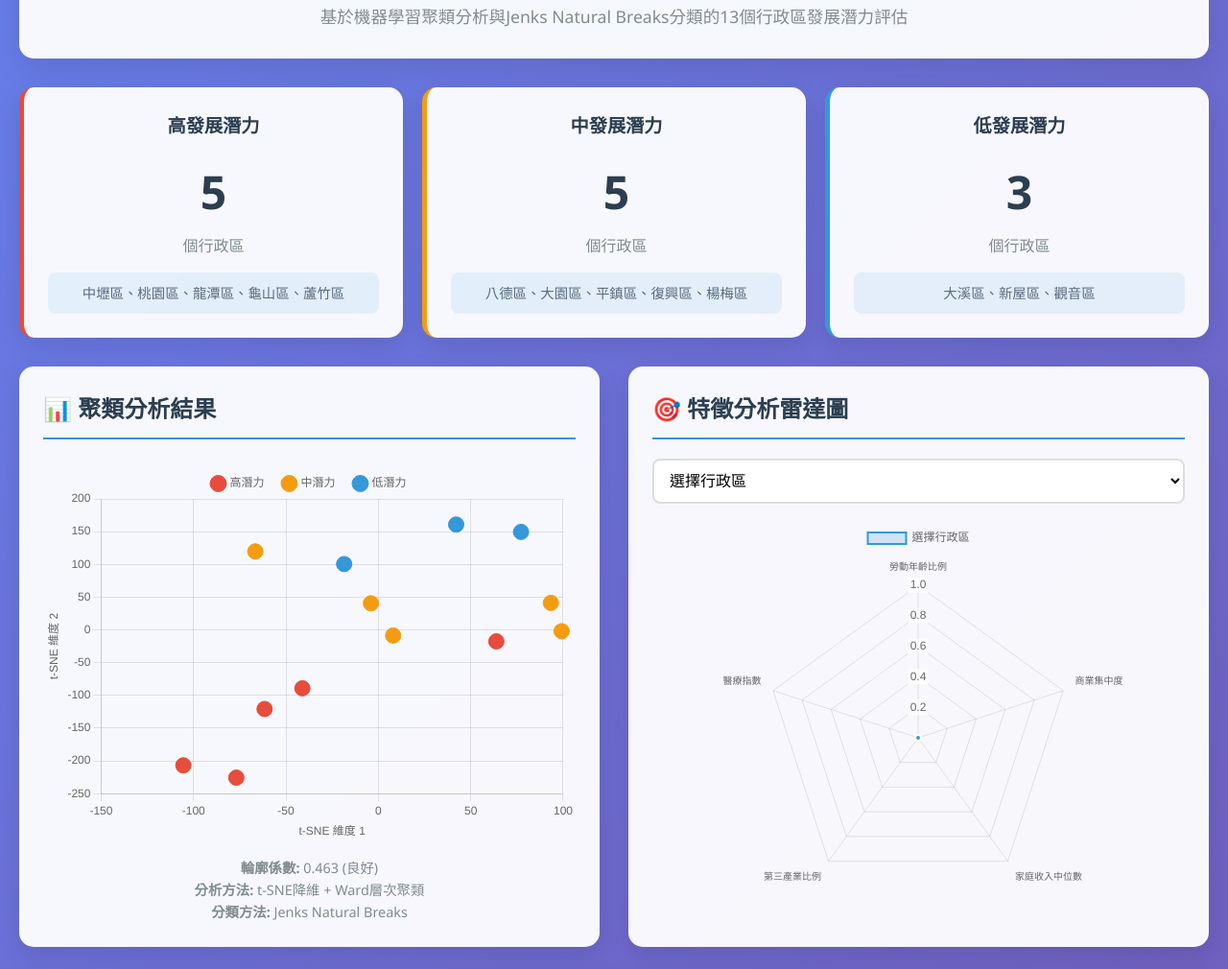
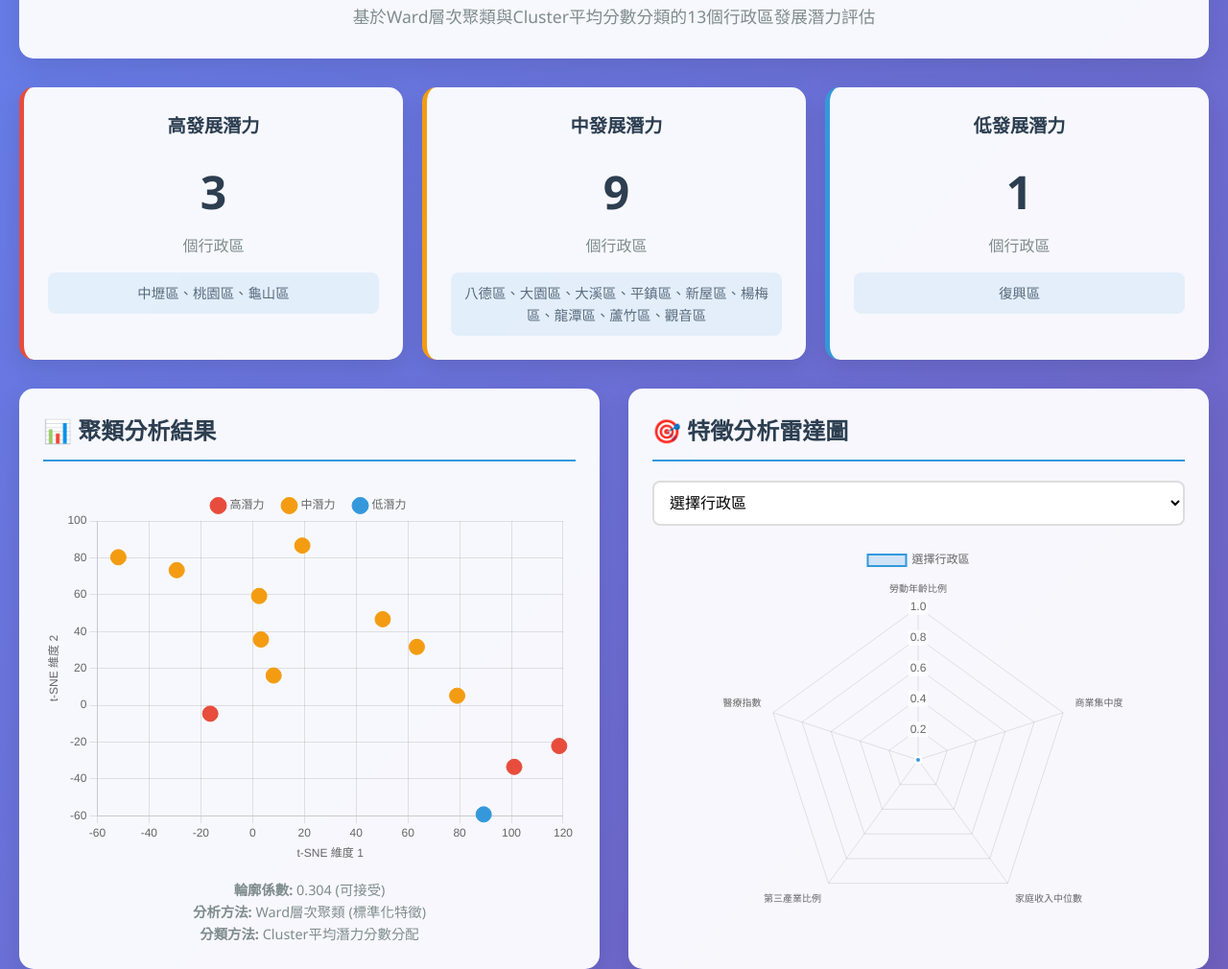
Before and after one commit to mentaikoisgood/Taoyuan-District-Income-Analysis, a plain HTML site: page docs/index.html in a window 1280 px wide. Shown: the part 121-1131 px from the top of the page at 96% size. Drawn offline with nearby package versions, Linux system fonts and the light colour scheme.

Commit message:
改用Ward聚類+Cluster平均分數分類：直接對標準化特徵進行Ward聚類，根據各cluster平均潛力分數分配高中低等級，結果為高潛力3區(桃園核心)、中潛力9區(發展中)、低潛力1區(復興山區)，更符合地理與發展實際情況

```diff
--- a/docs/index.html
+++ b/docs/index.html
@@ -12,28 +12,28 @@
         <!-- 標題區域 -->
         <header class="header">
             <h1>🏙️ 桃園市行政區發展潛力分析</h1>
-            <p class="subtitle">基於機器學習聚類分析與Jenks Natural Breaks分類的13個行政區發展潛力評估</p>
+            <p class="subtitle">基於Ward層次聚類與Cluster平均分數分類的13個行政區發展潛力評估</p>
         </header>
 
         <!-- 主要指標卡片 -->
         <section class="metrics-cards">
             <div class="card high-potential">
                 <h3>高發展潛力</h3>
-                <div class="metric-value">5</div>
+                <div class="metric-value">3</div>
                 <div class="metric-label">個行政區</div>
-                <div class="districts-list">中壢區、桃園區、龍潭區、龜山區、蘆竹區</div>
+                <div class="districts-list">中壢區、桃園區、龜山區</div>
             </div>
             <div class="card medium-potential">
                 <h3>中發展潛力</h3>
-                <div class="metric-value">5</div>
+                <div class="metric-value">9</div>
                 <div class="metric-label">個行政區</div>
-                <div class="districts-list">八德區、大園區、平鎮區、復興區、楊梅區</div>
+                <div class="districts-list">八德區、大園區、大溪區、平鎮區、新屋區、楊梅區、龍潭區、蘆竹區、觀音區</div>
             </div>
             <div class="card low-potential">
                 <h3>低發展潛力</h3>
-                <div class="metric-value">3</div>
+                <div class="metric-value">1</div>
                 <div class="metric-label">個行政區</div>
-                <div class="districts-list">大溪區、新屋區、觀音區</div>
+                <div class="districts-list">復興區</div>
             </div>
         </section>
 
@@ -46,9 +46,9 @@
                     <canvas id="clusterChart"></canvas>
                 </div>
                 <div class="chart-info">
-                    <p><strong>輪廓係數:</strong> 0.463 (良好)</p>
-                    <p><strong>分析方法:</strong> t-SNE降維 + Ward層次聚類</p>
-                    <p><strong>分類方法:</strong> Jenks Natural Breaks</p>
+                    <p><strong>輪廓係數:</strong> 0.304 (可接受)</p>
+                    <p><strong>分析方法:</strong> Ward層次聚類 (標準化特徵)</p>
+                    <p><strong>分類方法:</strong> Cluster平均潛力分數分配</p>
                 </div>
             </section>
 
@@ -109,30 +109,30 @@
             <h2>💡 關鍵洞察與政策建議</h2>
             <div class="insights-grid">
                 <div class="insight-card">
-                    <h3>🏢 高潛力區域 (Jenks ≥ 0.453)</h3>
+                    <h3>🏢 高潛力區域 (Cluster 2)</h3>
                     <ul>
-                        <li>集中在桃園核心都會區及新興發展區</li>
-                        <li>平均綜合分數 0.638</li>
-                        <li>醫療資源豐富，產業結構完善</li>
-                        <li><strong>建議:</strong> 強化創新產業聚落發展</li>
+                        <li>桃園核心都會區三大重點區域</li>
+                        <li>平均綜合分數 0.717</li>
+                        <li>醫療資源充足，產業發達</li>
+                        <li><strong>建議:</strong> 持續強化核心競爭力與創新產業</li>
                     </ul>
                 </div>
                 <div class="insight-card">
-                    <h3>🌱 中潛力區域 (Jenks 0.266-0.453)</h3>
+                    <h3>🌱 中潛力區域 (Cluster 0)</h3>
                     <ul>
-                        <li>介於都會與偏鄉之間的發展中區域</li>
-                        <li>平均綜合分數 0.361</li>
-                        <li>產業結構較為均衡，具發展潛力</li>
-                        <li><strong>建議:</strong> 發展特色產業與觀光</li>
+                        <li>最大的發展中區域群組，涵蓋9個行政區</li>
+                        <li>平均綜合分數 0.349</li>
+                        <li>發展程度差異較大，具成長潛力</li>
+                        <li><strong>建議:</strong> 因地制宜發展特色產業</li>
                     </ul>
                 </div>
                 <div class="insight-card">
-                    <h3>🌾 低潛力區域 (Jenks < 0.266)</h3>
+                    <h3>🌾 低潛力區域 (Cluster 1)</h3>
                     <ul>
-                        <li>偏向農業與傳統產業的區域</li>
-                        <li>平均綜合分數 0.186</li>
-                        <li>基礎建設與醫療資源待加強</li>
-                        <li><strong>建議:</strong> 加強基礎建設與社會服務</li>
+                        <li>偏遠山區，地理條件特殊</li>
+                        <li>綜合分數 0.266</li>
+                        <li>原住民文化豐富，觀光資源獨特</li>
+                        <li><strong>建議:</strong> 發展生態觀光與文化特色產業</li>
                     </ul>
                 </div>
             </div>
@@ -151,12 +151,12 @@
                     <p>創建5個關鍵特徵並設定權重：所得(35%)、產業(25%)、醫療(20%)、人口(15%)、商業(5%)</p>
                 </div>
                 <div class="step">
-                    <h4>STEP 3: 聚類分析</h4>
-                    <p>使用t-SNE降維+Ward層次聚類進行空間分群</p>
+                    <h4>STEP 3: Ward聚類</h4>
+                    <p>直接對標準化特徵進行Ward層次聚類，獲得3個自然分群</p>
                 </div>
                 <div class="step">
-                    <h4>STEP 4: Jenks分類</h4>
-                    <p>使用Jenks Natural Breaks方法進行潛力等級分類，確保組內同質性最大化</p>
+                    <h4>STEP 4: Cluster分類</h4>
+                    <p>計算各cluster平均潛力分數，按分數高低分配高/中/低潛力等級</p>
                 </div>
             </div>
         </section>
--- a/docs/js/data.js
+++ b/docs/js/data.js
@@ -1,72 +1,72 @@
-// 桃園市行政區特徵數據 (基於Jenks Natural Breaks分類)
+// 桃園市行政區特徵數據 (基於Ward聚類 + Cluster平均分數分類)
 const districtData = {
     "中壢區": {
         "潛力等級": "高潛力",
-        "集群編號": 0,
+        "集群編號": 2,
         "家庭收入中位數": 504000,
         "勞動年齡比例": 72.21,
         "商業集中度": 7.79,
         "第三產業比例": 88.19,
         "醫療指數": 0.212,
         "綜合分數": 0.628,
-        "分群機率": 0.665,
-        "tsne_x": -61.56,
-        "tsne_y": -120.77
+        "分群機率": 0.405,
+        "tsne_x": 101.09,
+        "tsne_y": -33.52
     },
     "八德區": {
         "潛力等級": "中潛力",
-        "集群編號": 2,
+        "集群編號": 0,
         "家庭收入中位數": 449000,
         "勞動年齡比例": 72.60,
         "商業集中度": 7.91,
         "第三產業比例": 79.60,
         "醫療指數": 0.095,
         "綜合分數": 0.327,
-        "分群機率": 0.432,
-        "tsne_x": -4.01,
-        "tsne_y": 40.55
+        "分群機率": 0.774,
+        "tsne_x": 2.54,
+        "tsne_y": 59.26
     },
     "大園區": {
         "潛力等級": "中潛力",
-        "集群編號": 2,
+        "集群編號": 0,
         "家庭收入中位數": 447000,
         "勞動年齡比例": 73.06,
         "商業集中度": 7.85,
         "第三產業比例": 82.23,
         "醫療指數": 0.108,
         "綜合分數": 0.393,
-        "分群機率": 0.533,
-        "tsne_x": 93.36,
-        "tsne_y": 41.19
+        "分群機率": 0.510,
+        "tsne_x": 50.29,
+        "tsne_y": 46.65
     },
     "大溪區": {
-        "潛力等級": "低潛力",
-        "集群編號": 1,
+        "潛力等級": "中潛力",
+        "集群編號": 0,
         "家庭收入中位數": 424000,
         "勞動年齡比例": 71.97,
         "商業集中度": 7.97,
         "第三產業比例": 78.04,
         "醫療指數": 0.023,
         "綜合分數": 0.187,
-        "分群機率": 0.577,
-        "tsne_x": -18.51,
-        "tsne_y": 100.57
+        "分群機率": 0.486,
+        "tsne_x": -29.31,
+        "tsne_y": 73.28
     },
     "平鎮區": {
         "潛力等級": "中潛力",
-        "集群編號": 2,
+        "集群編號": 0,
         "家庭收入中位數": 468000,
         "勞動年齡比例": 72.58,
         "商業集中度": 7.93,
         "第三產業比例": 81.83,
         "醫療指數": 0.146,
         "綜合分數": 0.441,
-        "分群機率": 0.513,
-        "tsne_x": 8.00,
-        "tsne_y": -8.58
+        "分群機率": 0.647,
+        "tsne_x": 3.22,
+        "tsne_y": 35.65
     },
     "復興區": {
-        "潛力等級": "中潛力",
+        "潛力等級": "低潛力",
         "集群編號": 1,
         "家庭收入中位數": 398000,
         "勞動年齡比例": 71.18,
@@ -74,77 +74,77 @@ const districtData = {
         "第三產業比例": 90.30,
         "醫療指數": 0.009,
         "綜合分數": 0.266,
-        "分群機率": 0.476,
-        "tsne_x": -66.60,
-        "tsne_y": 119.84
+        "分群機率": 1.000,
+        "tsne_x": 89.30,
+        "tsne_y": -59.30
     },
     "桃園區": {
         "潛力等級": "高潛力",
-        "集群編號": 0,
+        "集群編號": 2,
         "家庭收入中位數": 521000,
         "勞動年齡比例": 72.19,
         "商業集中度": 7.79,
         "第三產業比例": 87.13,
         "醫療指數": 0.552,
         "綜合分數": 0.748,
-        "分群機率": 0.681,
-        "tsne_x": -105.53,
-        "tsne_y": -206.82
+        "分群機率": 0.521,
+        "tsne_x": 118.47,
+        "tsne_y": -22.16
     },
     "新屋區": {
-        "潛力等級": "低潛力",
-        "集群編號": 1,
+        "潛力等級": "中潛力",
+        "集群編號": 0,
         "家庭收入中位數": 404000,
         "勞動年齡比例": 70.94,
         "商業集中度": 7.99,
         "第三產業比例": 78.80,
         "醫療指數": 0.111,
         "綜合分數": 0.117,
-        "分群機率": 0.646,
-        "tsne_x": 42.12,
-        "tsne_y": 160.80
+        "分群機率": 0.405,
+        "tsne_x": -51.86,
+        "tsne_y": 80.30
     },
     "楊梅區": {
         "潛力等級": "中潛力",
-        "集群編號": 2,
+        "集群編號": 0,
         "家庭收入中位數": 460000,
         "勞動年齡比例": 72.78,
         "商業集中度": 7.81,
         "第三產業比例": 81.15,
         "醫療指數": 0.099,
         "綜合分數": 0.378,
-        "分群機率": 0.573,
-        "tsne_x": 99.20,
-        "tsne_y": -2.00
+        "分群機率": 0.476,
+        "tsne_x": 63.47,
+        "tsne_y": 31.64
     },
     "龍潭區": {
-        "潛力等級": "高潛力",
-        "集群編號": 2,
+        "潛力等級": "中潛力",
+        "集群編號": 0,
         "家庭收入中位數": 465000,
         "勞動年齡比例": 72.38,
         "商業集中度": 7.94,
         "第三產業比例": 82.83,
         "醫療指數": 0.185,
         "綜合分數": 0.453,
-        "分群機率": 0.710,
-        "tsne_x": 63.86,
-        "tsne_y": -17.57
+        "分群機率": 0.561,
+        "tsne_x": 8.13,
+        "tsne_y": 16.11
     },
     "龜山區": {
         "潛力等級": "高潛力",
-        "集群編號": 0,
+        "集群編號": 2,
         "家庭收入中位數": 488000,
         "勞動年齡比例": 73.48,
         "商業集中度": 8.00,
         "第三產業比例": 84.56,
         "醫療指數": 0.702,
         "綜合分數": 0.774,
-        "分群機率": 0.435,
-        "tsne_x": -41.11,
-        "tsne_y": -89.20
+        "分群機率": 0.418,
+        "tsne_x": -16.35,
+        "tsne_y": -4.64
     },
     "蘆竹區": {
-        "潛力等級": "高潛力",
+        "潛力等級": "中潛力",
         "集群編號": 0,
         "家庭收入中位數": 530000,
         "勞動年齡比例": 72.48,
@@ -152,44 +152,44 @@ const districtData = {
         "第三產業比例": 83.45,
         "醫療指數": 0.060,
         "綜合分數": 0.588,
-        "分群機率": 0.639,
-        "tsne_x": -76.84,
-        "tsne_y": -225.69
+        "分群機率": 0.390,
+        "tsne_x": 79.06,
+        "tsne_y": 5.12
     },
     "觀音區": {
-        "潛力等級": "低潛力",
-        "集群編號": 1,
+        "潛力等級": "中潛力",
+        "集群編號": 0,
         "家庭收入中位數": 421000,
         "勞動年齡比例": 73.51,
         "商業集中度": 7.97,
         "第三產業比例": 77.61,
         "醫療指數": 0.003,
         "綜合分數": 0.254,
-        "分群機率": 0.502,
-        "tsne_x": 77.22,
-        "tsne_y": 149.57
+        "分群機率": 0.468,
+        "tsne_x": 19.21,
+        "tsne_y": 86.65
     }
 };
 
-// 聚類統計 (基於Jenks Natural Breaks)
+// 聚類統計 (基於Ward聚類 + Cluster平均分數分類)
 const clusterStats = {
     "高潛力": {
-        "districts": ["中壢區", "桃園區", "龍潭區", "龜山區", "蘆竹區"],
-        "avgScore": 0.638,
+        "districts": ["中壢區", "桃園區", "龜山區"],
+        "avgScore": 0.717,
         "color": "#e74c3c",
-        "jenks_threshold": "≥ 0.453"
+        "cluster_id": 2
     },
     "中潛力": {
-        "districts": ["八德區", "大園區", "平鎮區", "復興區", "楊梅區"],
-        "avgScore": 0.361,
+        "districts": ["八德區", "大園區", "大溪區", "平鎮區", "新屋區", "楊梅區", "龍潭區", "蘆竹區", "觀音區"],
+        "avgScore": 0.349,
         "color": "#f39c12",
-        "jenks_threshold": "0.266 - 0.453"
+        "cluster_id": 0
     },
     "低潛力": {
-        "districts": ["大溪區", "新屋區", "觀音區"],
-        "avgScore": 0.186,
+        "districts": ["復興區"],
+        "avgScore": 0.266,
         "color": "#3498db",
-        "jenks_threshold": "< 0.266"
+        "cluster_id": 1
     }
 };
 
@@ -202,10 +202,27 @@ const featureLabels = {
     "醫療指數": "醫療服務指數"
 };
 
-// Jenks Natural Breaks 分類信息
-const jenksInfo = {
-    "method": "Jenks Natural Breaks",
-    "breaks": [0.117, 0.266, 0.453, 0.774],
+// Ward聚類 + Cluster平均分數分類信息
+const clusteringInfo = {
+    "method": "Ward聚類 + Cluster平均分數分類",
+    "silhouette_score": 0.304,
+    "cluster_assignment": {
+        "cluster_2": {
+            "level": "高潛力",
+            "avg_score": 0.717,
+            "districts_count": 3
+        },
+        "cluster_0": {
+            "level": "中潛力",
+            "avg_score": 0.349,
+            "districts_count": 9
+        },
+        "cluster_1": {
+            "level": "低潛力",
+            "avg_score": 0.266,
+            "districts_count": 1
+        }
+    },
     "features": {
         "所得_median_household_income": 0.35,
         "tertiary_industry_ratio": 0.25,
@@ -230,9 +247,9 @@ function getClusterStats() {
     return clusterStats;
 }
 
-// 獲取Jenks分類信息
-function getJenksInfo() {
-    return jenksInfo;
+// 獲取聚類分析信息
+function getClusteringInfo() {
+    return clusteringInfo;
 }
 
 // 獲取特徵範圍（用於標準化）
```
Also changed, not shown: output/clustering_results.csv (+13 -13 lines), output/clustering_visualization.png, 1 other file.
